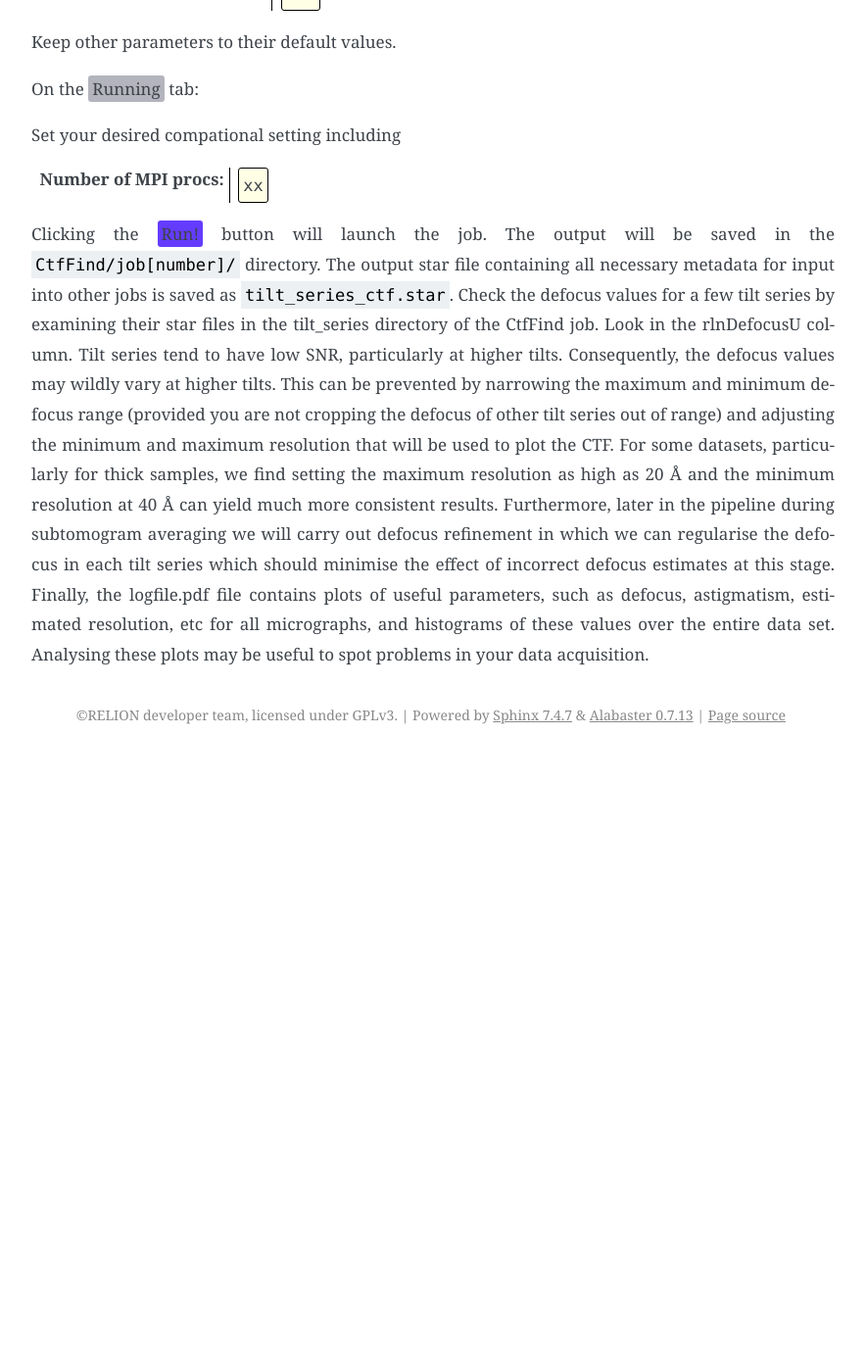
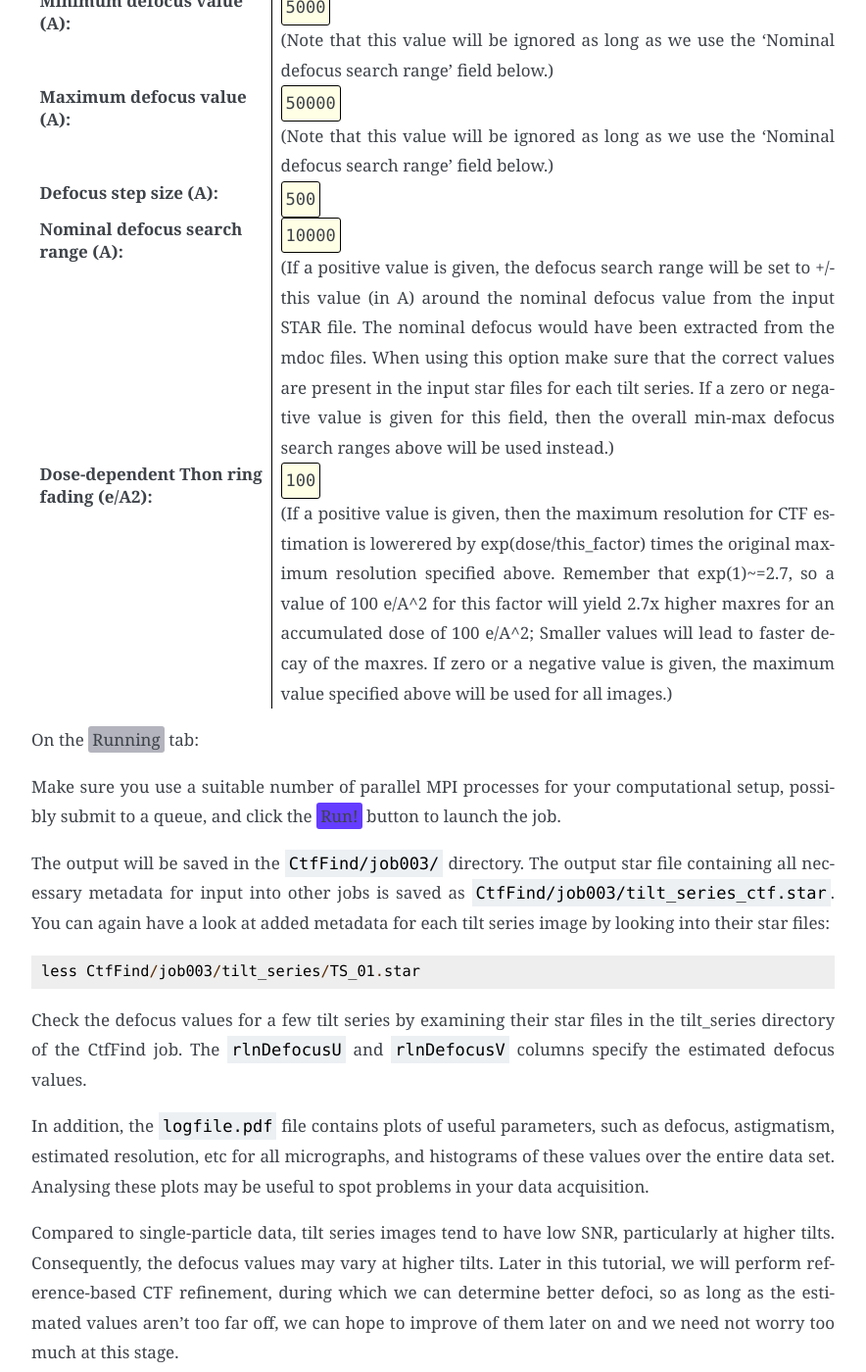
Before and after one commit to 3dem/relion-documents, a Sphinx documentation site: the page built from source/STA_tutorial/CtfEstimation.rst, in a window 1280 px wide and 1400 px high, scrolled down 1019 px. Shown: the whole window at 98% size, without its empty margins (308-1192 px from the left). Built offline with Sphinx 7.4.7, drawn with Linux system fonts in a browser that asks for light colours; before the commit the page ends 1788 px from its top, so only the background shows below that; some of the changed text lies outside the part shown.

Commit message:
also went thru CTF estimation

```diff
--- a/source/STA_tutorial/CtfEstimation.rst
+++ b/source/STA_tutorial/CtfEstimation.rst
@@ -3,52 +3,74 @@
 CTF Estimation
 =================
 
-Next, we will estimate the CTF parameters for each corrected micrograph.
-We will use Alexis Rohou and Niko Grigorieff’s CTFFIND-4.1 because it allows reading in the movie-averaged power spectra calculation by RELION’s own implementation of the MotionCor2 algorithm.
+Next, we will estimate the CTF parameters for each motion-corrected image of the five tilt series.
+We will use Alexis Rohou and Niko Grigorieff’s CTFFIND-4.1 because it gives excellent results and allows reading in the movie-averaged power spectra calculation by RELION’s own implementation of the MotionCor2 algorithm.
 
 Select the :jobtype:`CTF estimation` job type in the job-type browser and fill in the following parameters on the :guitab:`I/O` tab:
 
-:Input tilt series: MotionCorr/job[Number]/corrected_tilt_series.star
+:Input tilt series: MotionCorr/job002/corrected_tilt_series.star
 
 :Estimate phase shifts?: No
-(Estimate phase shifts option is only useful for phase plate data)
+
+   (Estimating phase shifts option is only useful for phase plate data)
 
 :Amount of astigmatism (A): 100
-(This number is suitable for most data sets on reasonably well aligned microscopes.)
+
+   (This number is suitable for most data sets on reasonably well aligned microscopes.)
 
 
 On the :guitab:`CTFFIND-4.1` tab:
 
 :CTFFIND-4.1 executable: path/to/ctffind
 
+	(You will need to have CTFFIND-4.1 installed somewhere. Copy the filename of the executable here.)
+
 :Use power spectra from MotionCorr job?: Yes
-(as we have saved our images in float16. If you didn’t use float16 and/or your images were already motion corrected, select No.)
+
+	(This estimates the CTF parameters using the power spectra that were saved during motion correction.)
 
 :Minimum resolution (A): 30
 
+	(This is the lowest resolution that is used for CTF estimation. For you own data, you may need to change these values.)
+
 :Maximum resolution (A): 5
-(For you own data, you may need to change these values)
+
+	(This is the highest resolution that is used for CTF estimation, in the image with the least dose. For you own data, you may need to change these values.)
 
 :Minimum defocus value (A): 5000
 
+	(Note that this value will be ignored as long as we use the 'Nominal defocus search range' field below.)
+
 :Maximum defocus value (A): 50000
+
+	(Note that this value will be ignored as long as we use the 'Nominal defocus search range' field below.)
 
 :Defocus step size (A): 500
 
-Keep other parameters to their default values.
+:Nominal defocus search range (A): 10000
+
+	(If a positive value is given, the defocus search range will be set to +/- this value (in A) around the nominal defocus value from the input STAR file. The nominal defocus would have been extracted from the mdoc files. When using this option make sure that the correct values are present in the input star files for each tilt series. If a zero or negative value is given for this field, then the overall min-max defocus search ranges above will be used instead.)
+
+:Dose-dependent Thon ring fading (e/A2): 100
+
+    (If a positive value is given, then the maximum resolution for CTF estimation is lowerered by exp(dose/this_factor) times the original maximum resolution specified above. Remember that exp(1)~=2.7, so a value of 100 e/A^2 for this factor will yield 2.7x higher maxres for an accumulated dose of 100 e/A^2; Smaller values will lead to faster decay of the maxres. If zero or a negative value is given, the maximum value specified above will be used for all images.)
+
 
 On the :guitab:`Running` tab:
 
-Set your desired compational setting including
+Make sure you use a suitable number of parallel MPI processes for your computational setup, possibly submit to a queue, and click the :runbutton:`Run!` button to launch the job.
 
-:Number of MPI procs: xx
+The output will be saved in the ``CtfFind/job003/`` directory. The output star file containing all necessary metadata for input into other jobs is saved as ``CtfFind/job003/tilt_series_ctf.star``.
+You can again have a look at added metadata for each tilt series image by looking into their star files:
 
+::
 
-Clicking the :runbutton:`Run!` button will launch the job.
-The output will be saved in the ``CtfFind/job[number]/`` directory. The output star file containing all necessary metadata for input into other jobs is saved as ``tilt_series_ctf.star``.
+    less CtfFind/job003/tilt_series/TS_01.star
+
 Check the defocus values for a few tilt series by examining their star files in the tilt_series directory of the CtfFind job.
-Look in the rlnDefocusU column. Tilt series tend to have low SNR, particularly at higher tilts.
-Consequently, the defocus values may wildly vary at higher tilts. This can be prevented by narrowing the maximum and minimum defocus range (provided you are not cropping the defocus of other tilt series out of range) and adjusting the minimum and maximum resolution that will be used to plot the CTF.
-For some datasets, particularly for thick samples, we find setting the maximum resolution as high as 20 Å and the minimum resolution at 40 Å can yield much more consistent results.
-Furthermore, later in the pipeline during subtomogram averaging we will carry out defocus refinement in which we can regularise the defocus in each tilt series which should minimise the effect of incorrect defocus estimates at this stage.
-Finally, the logfile.pdf file contains plots of useful parameters, such as defocus, astigmatism, estimated resolution, etc for all micrographs, and histograms of these values over the entire data set. Analysing these plots may be useful to spot problems in your data acquisition.
+The ``rlnDefocusU`` and ``rlnDefocusV`` columns specify the estimated defocus values.
+
+In addition, the ``logfile.pdf`` file contains plots of useful parameters, such as defocus, astigmatism, estimated resolution, etc for all micrographs, and histograms of these values over the entire data set. Analysing these plots may be useful to spot problems in your data acquisition.
+
+Compared to single-particle data, tilt series images tend to have low SNR, particularly at higher tilts. Consequently, the defocus values may vary at higher tilts.
+Later in this tutorial, we will perform reference-based CTF refinement, during which we can determine better defoci, so as long as the estimated values aren't too far off, we can hope to improve of them later on and we need not worry too much at this stage.
--- a/source/STA_tutorial/MotionCorrection.rst
+++ b/source/STA_tutorial/MotionCorrection.rst
@@ -86,4 +86,4 @@ The output star file containing all necessary metadata for input into other jobs
 
 ::
 
-    less MotionCorr/job002/TS_01/tilt_series.star
+    less MotionCorr/job002/tilt_series/TS_01.star
```
